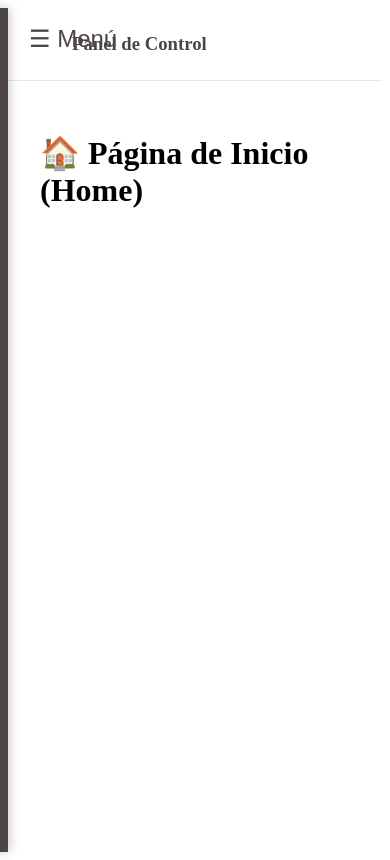
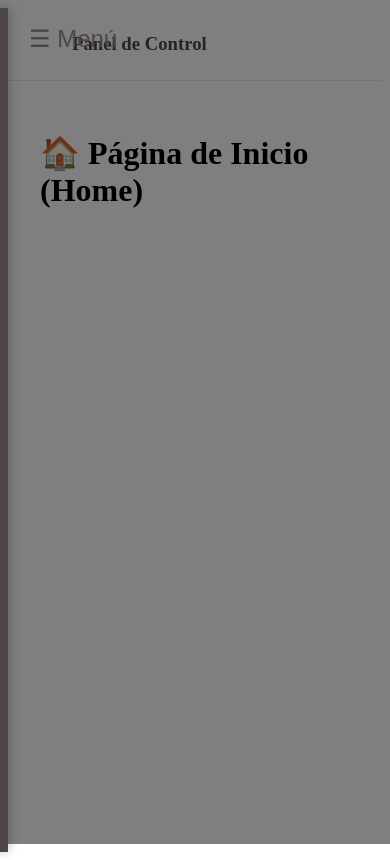
Before and after one commit to Paicodev/WEB-1-SPRINT-DASHBOARD, a React (Vite) app in the folder dashboard/: page / in a window 390 px wide. Built offline with nearby package versions, Linux system fonts and the light colour scheme.

Commit message:
feat(ui): implementar overlay interactivo para responsive sidebar

```diff
--- a/dashboard/src/components/organisms/Layout.tsx
+++ b/dashboard/src/components/organisms/Layout.tsx
@@ -10,14 +10,28 @@ interface LayoutProps {
 const Layout: React.FC<LayoutProps> = ({children}) => {
     const [isSidebarVisibleOpen, setSidebarOpen] = useState(false);
 
+    // Abre/Cierra el menú con el botón
     const toggleSidebar = () => {
         setSidebarOpen(!isSidebarVisibleOpen);
+    };
+
+    // Función específica para forzar el cierre (al tocar afuera o al navegar)
+    const closeSidebar = () => {
+        setSidebarOpen(false);
     };
 
     return(
       <div className="layout-container">
 
-        {/* Botón mobile */}
+        {/* ==========================================
+           Fondo oscuro para cerrar al clickear fuera del sidebar en móviles
+            ========================================== */}
+        <div
+          className={`sidebar-overlay ${isSidebarVisibleOpen ? 'open' : ''}`}
+          onClick={closeSidebar}
+        ></div>
+
+        {/* Botón Mobile */}
         <button className="mobile-menu-btn" onClick={toggleSidebar}>
           ☰ Menú
         </button>
@@ -29,44 +43,21 @@ const Layout: React.FC<LayoutProps> = ({children}) => {
               <img src="/img/Negratone2.png" alt="Negratone Dashboard" style={{ maxWidth: '180px', maxHeight: '180px'}} />
           </div>
 
-          {/* ==========================================
-              Menú Principal
-              ========================================== */}
           <nav className="main-menu">
-            {/* Inicio */}
-            <NavLink
-              to="/"
-              className={({ isActive }) => isActive ? "nav-item active" : "nav-item"}
-            >
+            {/* Le agregamos onClick={closeSidebar} a cada link para que se cierre al navegar en móviles */}
+            <NavLink to="/" onClick={closeSidebar} className={({ isActive }) => isActive ? "nav-item active" : "nav-item"}>
               🏠 Inicio
             </NavLink>
-
-            {/* Productos */}
-            <NavLink
-              to="/products"
-              className={({ isActive }) => isActive ? "nav-item active" : "nav-item"}
-            >
+            <NavLink to="/products" onClick={closeSidebar} className={({ isActive }) => isActive ? "nav-item active" : "nav-item"}>
               📦 Productos
             </NavLink>
-
-            {/* Categorías */}
-            <NavLink
-              to="/categories"
-              className={({ isActive }) => isActive ? "nav-item active" : "nav-item"}
-            >
+            <NavLink to="/categories" onClick={closeSidebar} className={({ isActive }) => isActive ? "nav-item active" : "nav-item"}>
               🏪 Categorías
             </NavLink>
           </nav>
 
-          {/* ==========================================
-              Perfil de Usuario
-              ========================================== */}
           <div className="user-profile-link">
-            <NavLink
-              to="/profile"
-              className={({ isActive }) => isActive ? "profile-item active" : "profile-item"}
-              style={{ color: 'white', textDecoration: 'none' }}
-            >
+            <NavLink to="/profile" onClick={closeSidebar} className={({ isActive }) => isActive ? "profile-item active" : "profile-item"} style={{ color: 'white', textDecoration: 'none' }}>
               👤 Mi Perfil
             </NavLink>
           </div>
--- a/dashboard/src/index.css
+++ b/dashboard/src/index.css
@@ -32,3 +32,27 @@ body {
   background-color: #1a6813; /* Un verde un poco más oscuro para diferenciar cuando estás en el perfil */
   font-weight: bold;
 }
+
+/* =========================================
+   OVERLAYs
+   ========================================= */
+.sidebar-overlay {
+  display: none;
+  position: fixed;
+  top: 0;
+  left: 0;
+  width: 100vw;
+  height: 100vh;
+  background-color: rgba(0, 0, 0, 0.4); /* Un fondo oscuro transparente */
+  z-index: 999; /* Justo debajo del sidebar que tiene 1000 */
+  opacity: 0;
+  transition: opacity 0.3s ease;
+}
+
+@media (max-width: 1024px) {
+  /* Solo se muestra si tiene la clase open */
+  .sidebar-overlay.open {
+    display: block;
+    opacity: 1;
+  }
+}
```
